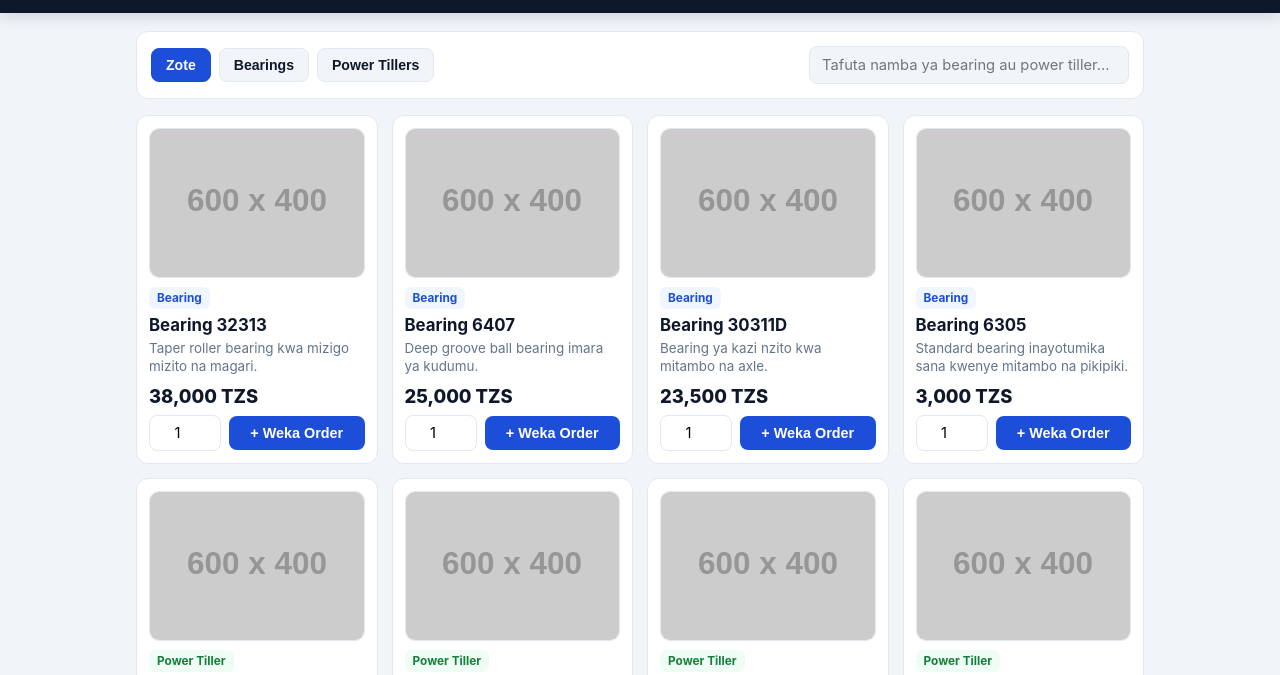
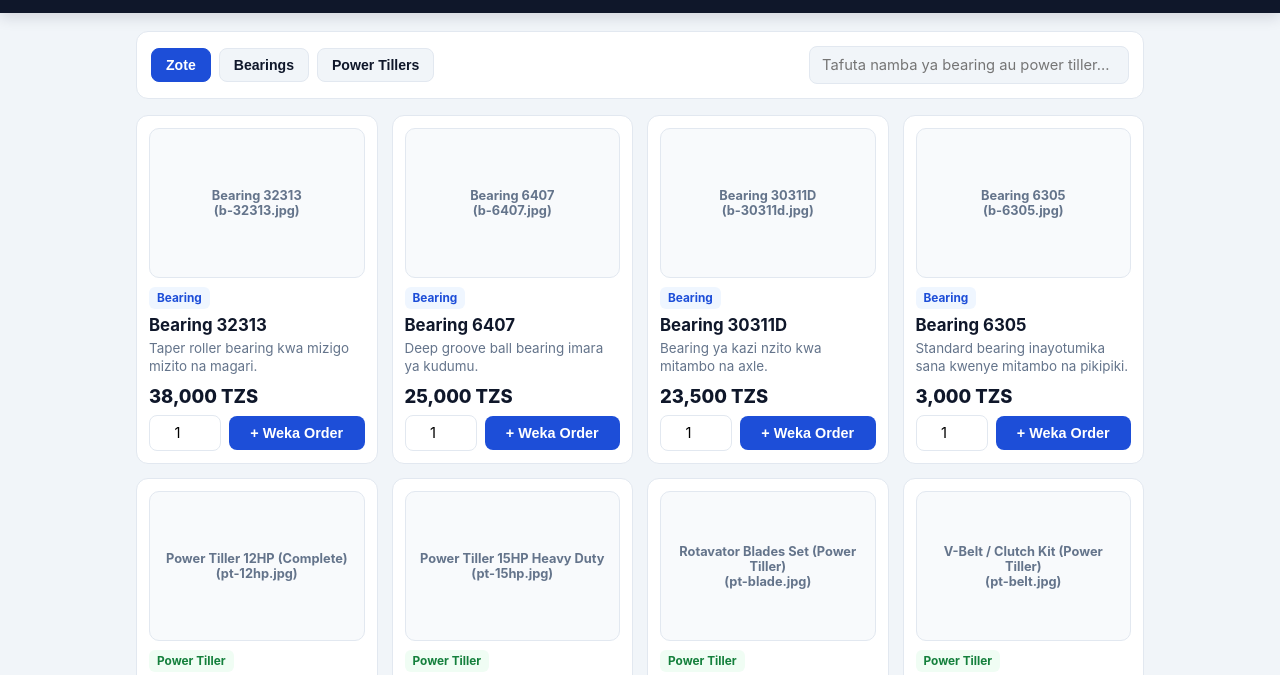
Before and after one commit to smartscapearchitects/Amak-store, a plain HTML site: page index.html in a window 1280 px wide. Shown: the part 62-737 px from the top of the page. Drawn offline with Linux system fonts and the light colour scheme; placeholder pictures from the web are drawn by us.

Commit message:
Enhance product image handling and data structure
Added image fallback handling and updated product data structure.

```diff
--- a/index.html
+++ b/index.html
@@ -137,12 +137,20 @@
       display: flex;
       align-items: center;
       justify-content: center;
+      position: relative;
     }
     .prod-img-wrap img {
       width: 100%;
       height: 100%;
       object-fit: cover;
       display: block;
+    }
+    .img-fallback-label {
+      font-size: 0.8rem;
+      font-weight: 700;
+      color: var(--muted);
+      padding: 8px;
+      text-align: center;
     }
     .badge {
       display: inline-block;
@@ -182,7 +190,6 @@
       cursor: pointer;
     }
 
-    /* Order / Cart Panel */
     .order-panel {
       margin-top: 24px;
       background: var(--card);
@@ -335,81 +342,27 @@
         Tuma Order Moja kwa Moja WhatsApp
       </button>
       <div class="hint">
-        *Ukibonyeza kitufe hicho, WhatsApp itafunguka ikiwa na order yako tayari imeandikwa kwa namba ya duka la AMAK TECHNOLOGY.
+        *Picha za bidhaa zinavotwa kiotomatiki kutoka kwenye folda ya <code>images/</code> kwa jina la <code>id</code> ya bidhaa (mfano <code>images/b-32313.jpg</code> au <code>images/b-32313.png</code>).
       </div>
     </div>
   </div>
 
   <script>
     // BADILISHA NAMBA HII YA WHATSAPP KWA NAMBA YA DUKA LAKO (mfano 2557XXXXXXXX)
-    const AMAK_WHATSAPP_NUMBER = "255750606021";
+    const AMAK_WHATSAPP_NUMBER = "255700000000";
+    const HESABU_APP_URL = "https://smartscapearchitects.github.io/amak-hesabu.html/";
+    const IMAGES_FOLDER = "./images";
 
-    // Unaweza kuweka URL ya picha halisi kwenye 'img' ya kila bidhaa (mfano ./images/32313.jpg au link ya picha)
+    // Kila bidhaa itatafuta picha kiotomatiki: ./images/<id>.jpg, kisha ./images/<id>.png, kisha ./images/<id>.jpeg
     const PRODUCTS = [
-      {
-        id: "b-32313",
-        cat: "bearing",
-        name: "Bearing 32313",
-        desc: "Taper roller bearing kwa mizigo mizito na magari.",
-        price: 38000,
-        img: "https://placehold.co/600x400/e2e8f0/0f172a?text=Bearing+32313"
-      },
-      {
-        id: "b-6407",
-        cat: "bearing",
-        name: "Bearing 6407",
-        desc: "Deep groove ball bearing imara ya kudumu.",
-        price: 25000,
-        img: "https://placehold.co/600x400/e2e8f0/0f172a?text=Bearing+6407"
-      },
-      {
-        id: "b-30311d",
-        cat: "bearing",
-        name: "Bearing 30311D",
-        desc: "Bearing ya kazi nzito kwa mitambo na axle.",
-        price: 23500,
-        img: "https://placehold.co/600x400/e2e8f0/0f172a?text=Bearing+30311D"
-      },
-      {
-        id: "b-6305",
-        cat: "bearing",
-        name: "Bearing 6305",
-        desc: "Standard bearing inayotumika sana kwenye mitambo na pikipiki.",
-        price: 3000,
-        img: "https://placehold.co/600x400/e2e8f0/0f172a?text=Bearing+6305"
-      },
-      {
-        id: "pt-12hp",
-        cat: "tiller",
-        name: "Power Tiller 12HP (Complete)",
-        desc: "Mashine ya kulimia shamba yenye injini imara na rotavator.",
-        price: 3850000,
-        img: "https://placehold.co/600x400/dcfce7/14532d?text=Power+Tiller+12HP"
-      },
-      {
-        id: "pt-15hp",
-        cat: "tiller",
-        name: "Power Tiller 15HP Heavy Duty",
-        desc: "Kwa mashamba makubwa na udongo mgumu, inakuja na vifaa vyake.",
-        price: 4450000,
-        img: "https://placehold.co/600x400/dcfce7/14532d?text=Power+Tiller+15HP"
-      },
-      {
-        id: "pt-blade",
-        cat: "tiller",
-        name: "Rotavator Blades Set (Power Tiller)",
-        desc: "Seti ya visu vya kulimia vya power tiller vyenye uimara wa hali ya juu.",
-        price: 95000,
-        img: "https://placehold.co/600x400/dcfce7/14532d?text=Rotavator+Blades"
-      },
-      {
-        id: "pt-belt",
-        cat: "tiller",
-        name: "V-Belt / Clutch Kit (Power Tiller)",
-        desc: "Kifaa cha kupitisha nguvu na clutch cha power tiller.",
-        price: 45000,
-        img: "https://placehold.co/600x400/dcfce7/14532d?text=Clutch+%26+Belt+Kit"
-      }
+      { id: "b-32313", cat: "bearing", name: "Bearing 32313", desc: "Taper roller bearing kwa mizigo mizito na magari.", price: 38000 },
+      { id: "b-6407", cat: "bearing", name: "Bearing 6407", desc: "Deep groove ball bearing imara ya kudumu.", price: 25000 },
+      { id: "b-30311d", cat: "bearing", name: "Bearing 30311D", desc: "Bearing ya kazi nzito kwa mitambo na axle.", price: 23500 },
+      { id: "b-6305", cat: "bearing", name: "Bearing 6305", desc: "Standard bearing inayotumika sana kwenye mitambo na pikipiki.", price: 3000 },
+      { id: "pt-12hp", cat: "tiller", name: "Power Tiller 12HP (Complete)", desc: "Mashine ya kulimia shamba yenye injini imara na rotavator.", price: 3850000 },
+      { id: "pt-15hp", cat: "tiller", name: "Power Tiller 15HP Heavy Duty", desc: "Kwa mashamba makubwa na udongo mgumu, inakuja na vifaa vyake.", price: 4450000 },
+      { id: "pt-blade", cat: "tiller", name: "Rotavator Blades Set (Power Tiller)", desc: "Seti ya visu vya kulimia vya power tiller vyenye uimara wa hali ya juu.", price: 95000 },
+      { id: "pt-belt", cat: "tiller", name: "V-Belt / Clutch Kit (Power Tiller)", desc: "Kifaa cha kupitisha nguvu na clutch cha power tiller.", price: 45000 }
     ];
 
     let activeCat = "all";
@@ -425,6 +378,19 @@
       }[m]));
     }
 
+    function handleAutoImageError(imgEl, id) {
+      const step = Number(imgEl.dataset.extStep || "0");
+      const exts = ["png", "jpeg", "webp"];
+      if (step < exts.length) {
+        imgEl.dataset.extStep = String(step + 1);
+        imgEl.src = `${IMAGES_FOLDER}/${id}.${exts[step]}`;
+      } else {
+        imgEl.style.display = "none";
+        const fb = imgEl.parentElement?.querySelector(".img-fallback-label");
+        if (fb) fb.style.display = "block";
+      }
+    }
+
     function setCategory(cat, btn) {
       activeCat = cat;
       document.querySelectorAll(".cat-btn").forEach(b => b.classList.remove("active"));
@@ -438,15 +404,24 @@
 
       const filtered = PRODUCTS.filter(p => {
         const matchCat = activeCat === "all" || p.cat === activeCat;
-        const matchQ = !q || p.name.toLowerCase().includes(q) || p.desc.toLowerCase().includes(q);
+        const matchQ = !q || p.name.toLowerCase().includes(q) || p.desc.toLowerCase().includes(q) || p.id.toLowerCase().includes(q);
         return matchCat && matchQ;
       });
 
-      grid.innerHTML = filtered.map(p => `
+      grid.innerHTML = filtered.map(p => {
+        const primarySrc = `${IMAGES_FOLDER}/${p.id}.jpg`;
+        return `
           <div class="prod-card">
             <div>
               <div class="prod-img-wrap">
-              <img src="${escapeHtml(p.img)}" alt="${escapeHtml(p.name)}" loading="lazy" onerror="this.style.display='none'" />
+                <img
+                  src="${escapeHtml(primarySrc)}"
+                  alt="${escapeHtml(p.name)}"
+                  data-ext-step="0"
+                  loading="lazy"
+                  onerror="handleAutoImageError(this, '${escapeHtml(p.id)}')"
+                />
+                <span class="img-fallback-label" style="display:none;">${escapeHtml(p.name)}<br/>(${escapeHtml(p.id)}.jpg)</span>
               </div>
               <div style="margin-top:8px;">
                 <span class="badge ${p.cat === "tiller" ? "tiller" : ""}">${p.cat === "tiller" ? "Power Tiller" : "Bearing"}</span>
@@ -462,7 +437,8 @@
               </div>
             </div>
           </div>
-      `).join("") || `<p style="color:var(--muted);">Hakuna bidhaa iliyopatikana kwa utafutaji huo.</p>`;
+        `;
+      }).join("") || `<p style="color:var(--muted);">Hakuna bidhaa iliyopatikana kwa utafutaji huo.</p>`;
     }
 
     function addToCart(id) {
@@ -534,6 +510,17 @@
       document.getElementById("orderSection").scrollIntoView({ behavior: "smooth" });
     }
 
+    function buildHesabuImportLink(name, cartItems) {
+      const compact = cartItems.map(c => ({
+        n: c.name,
+        p: c.price,
+        q: c.qty
+      }));
+      const payload = { c: name, i: compact };
+      const encoded = btoa(unescape(encodeURIComponent(JSON.stringify(payload))));
+      return `${HESABU_APP_URL}?importOrder=${encodeURIComponent(encoded)}`;
+    }
+
     function sendOrderWhatsApp() {
       if (!cart.length) {
         alert("Tafadhali ongeza angalau bidhaa moja kwenye order kabla ya kutuma WhatsApp.");
@@ -551,6 +538,8 @@
         return `${idx + 1}. ${c.name} — ${fmt(c.price)} x ${c.qty} = *${fmt(sub)} TZS*`;
       });
 
+      const importLink = buildHesabuImportLink(name, cart);
+
       const msg = [
         `*ORDER MPYA — AMAK TECHNOLOGY*`,
         `Mteja: *${name}*`,
@@ -559,7 +548,8 @@
         ...lines,
         `-----------------------`,
         `*JUMLA KUU: ${fmt(grandTotal)} TZS*`,
-        note ? `Maelezo: ${note}` : ""
+        note ? `Maelezo: ${note}` : "",
+        `Fungua kwenye AMAK Hesabu: ${importLink}`
       ].filter(Boolean).join("\n");
 
       const cleanPhone = AMAK_WHATSAPP_NUMBER.replace(/\D/g, "");
```
Lines whose indentation alone changed are shown as unchanged.
